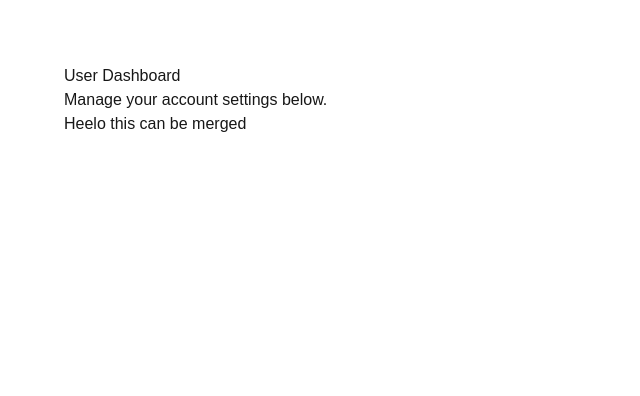
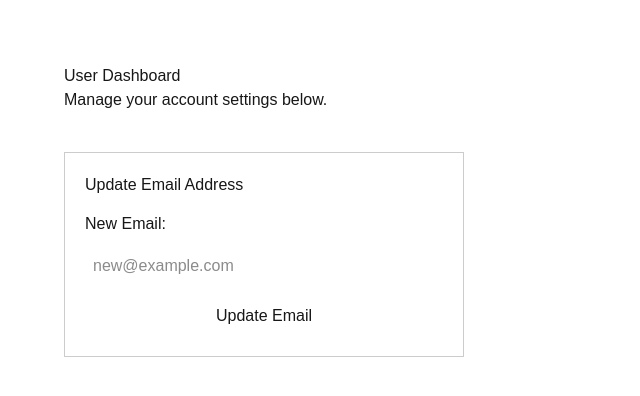
Before and after one commit to Muhammad-M0iz/cybersecurity, a Next.js app: page / in a window 1280 px wide. Shown: the top 396 px of the page, without its empty margins (0-640 px from the left). Built offline with nearby package versions, Linux system fonts and the light colour scheme.

Commit message:
feat: add email update form to user dashboard

```diff
--- a/app/page.tsx
+++ b/app/page.tsx
@@ -4,7 +4,14 @@ export default function Home() {
     <main style={{ padding: '4rem', fontFamily: 'sans-serif' }}>
       <h1>User Dashboard</h1>
       <p>Manage your account settings below.</p>
-      <p>Heelo this can be merged</p>
+      <div style={{ marginTop: '40px', padding: '20px', border: '1px solid #ccc', maxWidth: '400px' }}>
+        <h2>Update Email Address</h2>
+                <form action="/api/update-email" method="POST" style={{ display: 'flex', flexDirection: 'column', gap: '10px', marginTop: '15px' }}>
+            <label htmlFor="email">New Email:</label>
+            <input type="email" id="email" name="email" placeholder="new@example.com" required style={{ padding: '8px' }} />
+            <button type="submit" style={{ padding: '8px 16px', cursor: 'pointer' }}>Update Email</button>
+        </form>
+      </div>
     </main>
   );
 }
```
